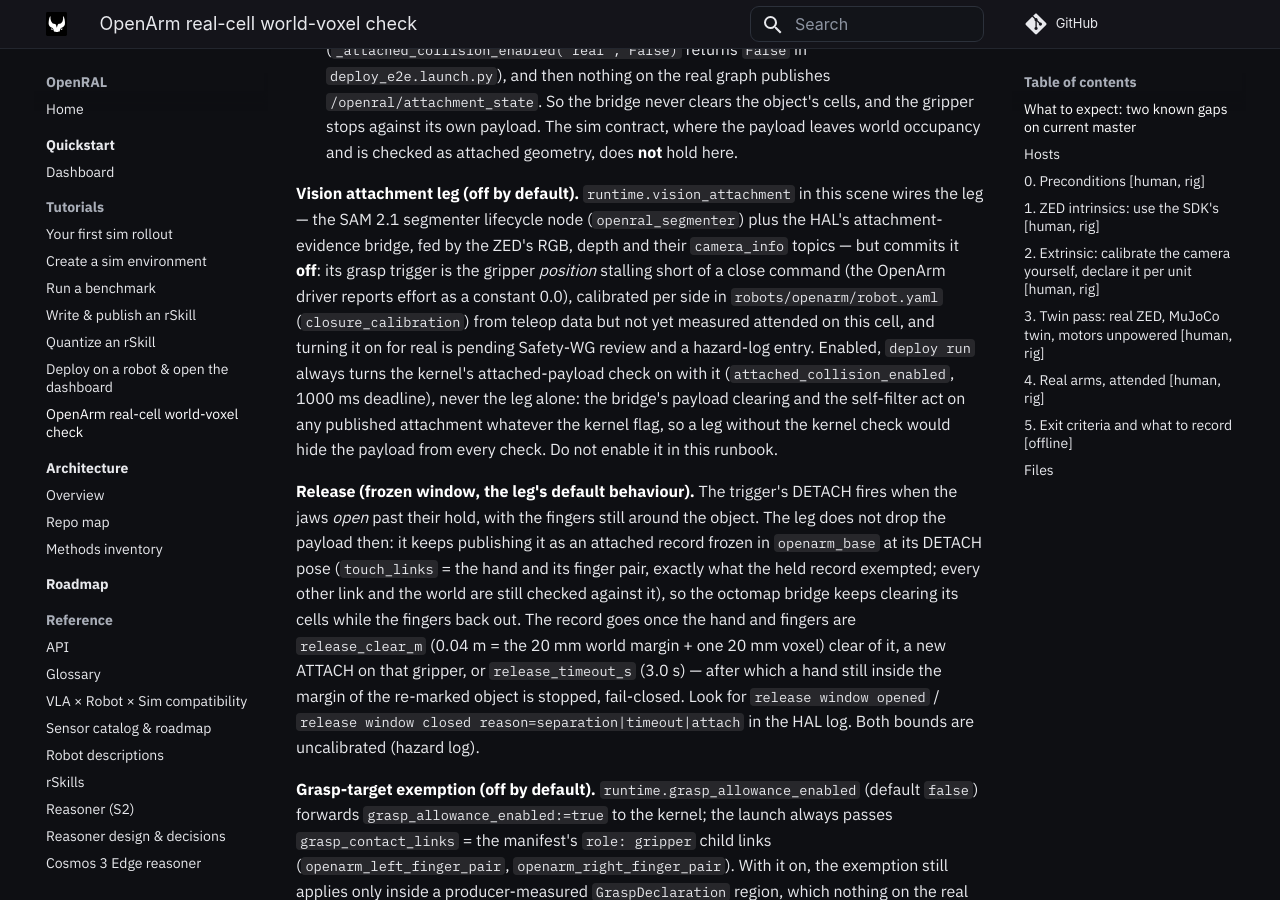
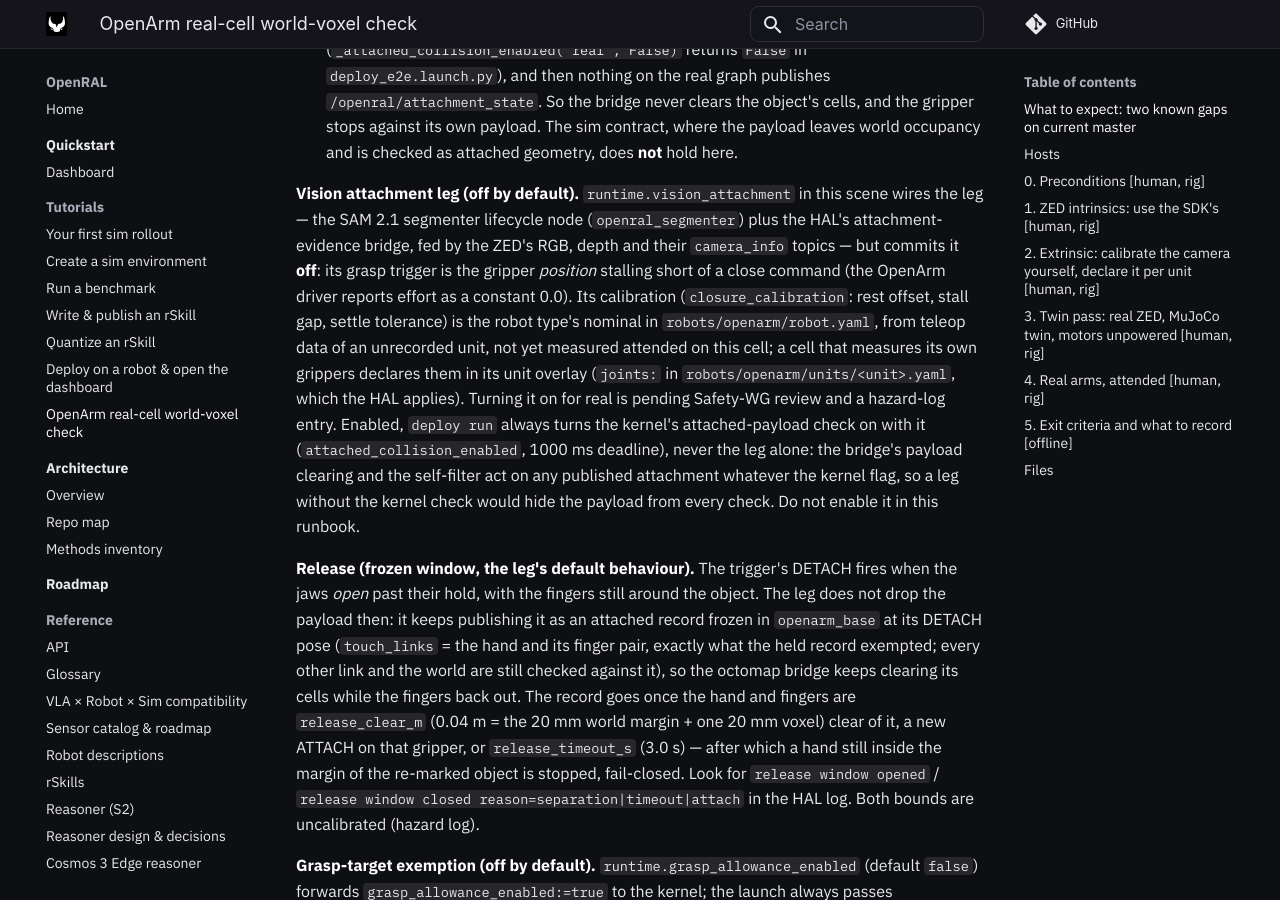
Before and after one commit to OpenRAL/openral, an MkDocs documentation site: the page built from docs/tutorials/deploy/openarm-real-world-voxel-check.md, in a window 1280 px wide and 900 px high, scrolled down 1275 px. Built offline with MkDocs 1.6.1 and Material for MkDocs 9.7.7, drawn with Linux system fonts in a browser that asks for light colours; comment, search, counter and statistics services are not loaded; some of the changed text lies outside the part shown.

Commit message:
docs(scenes): the vision leg waits on the position-stall calibration
The OpenArm real scenes still said the vision attachment leg is off because
"the gripper-effort grasp thresholds are unmeasured"; the effort trigger is
gone. The leg now waits on the position-stall closure_calibration (rest
offset, stall gap, settle tolerance), still the teleop nominal and settable
per unit, plus Safety-WG review. Comments only: both scenes load to the same
mapping before and after. The runbook names the per-unit override.

Co-Authored-By: Claude Opus 5.5 <noreply@anthropic.com>
Signed-off-by: Adrian <adrianllopart@gmail.com>

```diff
--- a/docs/tutorials/deploy/openarm-real-world-voxel-check.md
+++ b/docs/tutorials/deploy/openarm-real-world-voxel-check.md
@@ -51,10 +51,12 @@ expecting a clean pass:
    wires the leg — the SAM 2.1 segmenter lifecycle node (`openral_segmenter`) plus the HAL's
    attachment-evidence bridge, fed by the ZED's RGB, depth and their `camera_info` topics —
    but commits it **off**: its grasp trigger is the gripper *position* stalling short of a close
-   command (the OpenArm driver reports effort as a constant 0.0), calibrated per side in
-   `robots/openarm/robot.yaml` (`closure_calibration`) from teleop data but not yet measured
-   attended on this cell, and turning it on for real is pending Safety-WG review and a
-   hazard-log entry. Enabled,
+   command (the OpenArm driver reports effort as a constant 0.0). Its calibration
+   (`closure_calibration`: rest offset, stall gap, settle tolerance) is the robot type's
+   nominal in `robots/openarm/robot.yaml`, from teleop data of an unrecorded unit, not yet
+   measured attended on this cell; a cell that measures its own grippers declares them in its
+   unit overlay (`joints:` in `robots/openarm/units/<unit>.yaml`, which the HAL applies).
+   Turning it on for real is pending Safety-WG review and a hazard-log entry. Enabled,
    `deploy run` always turns the kernel's attached-payload check on with it
    (`attached_collision_enabled`, 1000 ms deadline), never the leg alone: the bridge's payload
    clearing and the self-filter act on any published attachment whatever the kernel flag, so a
@@ -412,7 +414,8 @@ For the write-up, record:
 - `robots/openarm/robot.yaml`: `head_zed`'s nominal `static_transform_xyz_rpy` (sim twins
   only; a real world-voxel deploy never runs on it).
 - `robots/openarm/units/<unit>.yaml`: each cell's camera bindings and its calibrated ZED
-  pose, measured by the operator (step 2). No furniture is surveyed: place surfaces are
+  pose, measured by the operator (step 2), and, once measured, its own grippers'
+  `closure_calibration` (a commented template until then). No furniture is surveyed: place surfaces are
   measured live from the voxel map under the carried payload
   ([real pick-and-place design](../../reference/real-pick-place-design.md) §2.3).
 - `python/core/src/openral_core/depth_extrinsic.py`: the accuracy the pose needs and the
```
Also changed, not shown: 2 other files.
